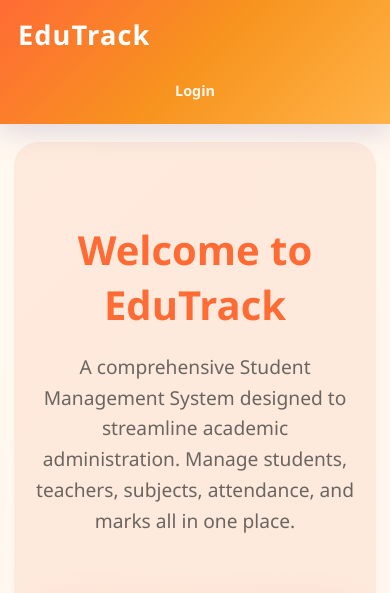
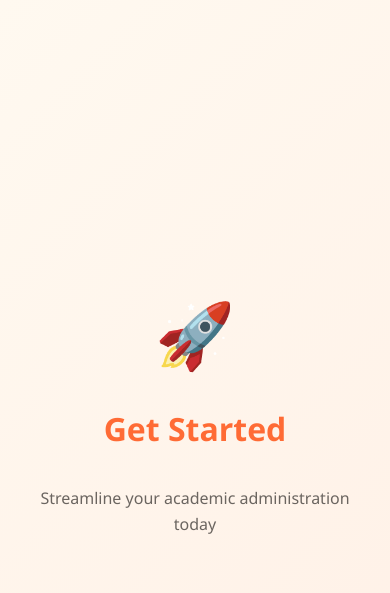
Before and after one commit to saiprudhvi01/Student-Management-System, a Flask app: page / in a window 390 px wide. Shown: the top 593 px of the page. Run offline with Flask 3, Linux system fonts and the light colour scheme.

Commit message:
Update landing and authentication pages
Co-authored-by: Copilot <223556219+Copilot@users.noreply.github.com>

```diff
--- a/app.py
+++ b/app.py
@@ -102,6 +102,13 @@ def load_user(user_id):
 
 
 @app.route("/")
+def intro():
+    if current_user.is_authenticated:
+        return redirect(url_for("dashboard"))
+    return render_template("intro.html")
+
+
+@app.route("/landing")
 def landing():
     if current_user.is_authenticated:
         return redirect(url_for("dashboard"))
--- a/static/style.css
+++ b/static/style.css
@@ -256,12 +256,13 @@ tbody tr:nth-child(even) {
     nav h2 {
         width: 100%;
         margin-bottom: 8px;
+        font-size: 1.4rem;
     }
 
     nav a {
         flex: 1 1 auto;
         text-align: center;
-        font-size: 0.9rem;
+        font-size: 0.85rem;
         padding: 8px 10px;
     }
 
@@ -278,6 +279,7 @@ tbody tr:nth-child(even) {
     button {
         width: 100%;
         flex-basis: 100%;
+        font-size: 0.95rem;
     }
 
     .card {
@@ -289,16 +291,25 @@ tbody tr:nth-child(even) {
         padding: 26px 18px;
     }
 
+    .login-box h1 {
+        font-size: 1.8rem;
+    }
+
+    .login-box p {
+        font-size: 0.95rem;
+    }
+
     .hero-section {
         padding: 40px 20px;
+        margin-top: 20px;
     }
 
     .hero-section h1 {
-        font-size: 2rem;
+        font-size: 1.8rem;
     }
 
     .hero-section p {
-        font-size: 1rem;
+        font-size: 0.95rem;
     }
 
     .features-grid {
@@ -307,6 +318,117 @@ tbody tr:nth-child(even) {
 
     .landing-image {
         height: 200px;
+    }
+
+    .feature-card {
+        padding: 20px;
+    }
+
+    .feature-icon {
+        font-size: 2rem;
+    }
+
+    .feature-card h3 {
+        font-size: 1.1rem;
+    }
+
+    .feature-card p {
+        font-size: 0.9rem;
+    }
+
+    .cta-section {
+        padding: 40px 20px;
+    }
+
+    .cta-button {
+        padding: 14px 30px;
+        font-size: 1rem;
+    }
+
+    h1 {
+        font-size: 1.5rem;
+    }
+
+    h2 {
+        font-size: 1.3rem;
+    }
+
+    h3 {
+        font-size: 1.1rem;
+    }
+
+    .table-wrap {
+        margin-top: 15px;
+    }
+
+    table {
+        font-size: 0.85rem;
+    }
+
+    th,
+    td {
+        padding: 10px 12px;
+    }
+
+    .search-filter-bar {
+        flex-direction: column;
+    }
+
+    .search-filter-bar input,
+    .search-filter-bar select {
+        width: 100%;
+        min-width: auto;
+    }
+
+    .action-buttons {
+        flex-direction: column;
+    }
+
+    .action-buttons button,
+    .action-buttons form {
+        width: 100%;
+    }
+
+    .pagination button {
+        padding: 8px 12px;
+        font-size: 0.85rem;
+    }
+
+    /* Modal improvements for mobile */
+    #editModal > div {
+        width: 95%;
+        padding: 20px;
+    }
+
+    #editModal label {
+        font-size: 0.9rem;
+    }
+
+    #editModal input,
+    #editModal select {
+        font-size: 0.9rem;
+        padding: 10px;
+    }
+
+    /* Intro slideshow mobile improvements */
+    .slide h1 {
+        font-size: 1.8rem;
+    }
+
+    .slide p {
+        font-size: 1rem;
+        padding: 0 20px;
+    }
+
+    .slide-icon {
+        font-size: 3rem;
+    }
+
+    .skip-btn {
+        padding: 8px 16px;
+        font-size: 0.85rem;
+        bottom: 15px;
+        right: 15px;
     }
 }
 
--- /dev/null
+++ b/templates/intro.html
@@ -0,0 +1,197 @@
+<!DOCTYPE html>
+<html>
+
+<head>
+
+    <title>EduTrack - Student Management System</title>
+
+    <link
+        rel="stylesheet"
+        href="{{ url_for('static', filename='style.css') }}"
+    >
+
+    <style>
+        .intro-slideshow {
+            position: fixed;
+            top: 0;
+            left: 0;
+            width: 100%;
+            height: 100%;
+            background: linear-gradient(135deg, var(--bg-1), var(--bg-2));
+            display: flex;
+            flex-direction: column;
+            justify-content: center;
+            align-items: center;
+            z-index: 10000;
+        }
+
+        .slide {
+            position: absolute;
+            width: 100%;
+            height: 100%;
+            display: flex;
+            flex-direction: column;
+            justify-content: center;
+            align-items: center;
+            opacity: 0;
+            transition: opacity 0.8s ease-in-out;
+            text-align: center;
+            padding: 20px;
+        }
+
+        .slide.active {
+            opacity: 1;
+        }
+
+        .slide h1 {
+            font-size: clamp(2rem, 6vw, 4rem);
+            color: var(--accent);
+            margin-bottom: 20px;
+            animation: slideUp 0.8s ease-out;
+        }
+
+        .slide p {
+            font-size: clamp(1rem, 3vw, 1.5rem);
+            color: var(--muted);
+            max-width: 600px;
+            line-height: 1.6;
+            animation: slideUp 0.8s ease-out 0.2s backwards;
+        }
+
+        .slide-icon {
+            font-size: clamp(4rem, 10vw, 6rem);
+            margin-bottom: 30px;
+            animation: scaleIn 0.8s ease-out;
+        }
+
+        @keyframes slideUp {
+            from {
+                transform: translateY(50px);
+                opacity: 0;
+            }
+            to {
+                transform: translateY(0);
+                opacity: 1;
+            }
+        }
+
+        @keyframes scaleIn {
+            from {
+                transform: scale(0);
+                opacity: 0;
+            }
+            to {
+                transform: scale(1);
+                opacity: 1;
+            }
+        }
+
+        .progress-bar {
+            position: absolute;
+            bottom: 50px;
+            left: 50%;
+            transform: translateX(-50%);
+            display: flex;
+            gap: 10px;
+        }
+
+        .progress-dot {
+            width: 12px;
+            height: 12px;
+            border-radius: 50%;
+            background: rgba(255, 107, 53, 0.3);
+            transition: background 0.3s ease;
+        }
+
+        .progress-dot.active {
+            background: var(--accent);
+        }
+
+        .skip-btn {
+            position: absolute;
+            bottom: 20px;
+            right: 20px;
+            padding: 10px 20px;
+            background: rgba(255, 107, 53, 0.2);
+            border: 1px solid var(--accent);
+            color: var(--accent);
+            border-radius: 20px;
+            cursor: pointer;
+            font-size: 0.9rem;
+            transition: all 0.3s ease;
+        }
+
+        .skip-btn:hover {
+            background: var(--accent);
+            color: white;
+        }
+    </style>
+
+</head>
+
+<body>
+
+<div class="intro-slideshow" id="introSlideshow">
+
+    <div class="slide active" id="slide1">
+        <div class="slide-icon">🎓</div>
+        <h1>Welcome to EduTrack</h1>
+        <p>Your complete Student Management Solution</p>
+    </div>
+
+    <div class="slide" id="slide2">
+        <div class="slide-icon">📊</div>
+        <h1>Track Everything</h1>
+        <p>Students, Teachers, Subjects, Attendance & Marks</p>
+    </div>
+
+    <div class="slide" id="slide3">
+        <div class="slide-icon">🚀</div>
+        <h1>Get Started</h1>
+        <p>Streamline your academic administration today</p>
+    </div>
+
+    <div class="progress-bar">
+        <div class="progress-dot active" id="dot1"></div>
+        <div class="progress-dot" id="dot2"></div>
+        <div class="progress-dot" id="dot3"></div>
+    </div>
+
+    <button class="skip-btn" onclick="skipIntro()">Skip</button>
+
+</div>
+
+<script>
+    let currentSlide = 1;
+    const totalSlides = 3;
+    const slideDuration = 3000;
+
+    function showSlide(n) {
+        for (let i = 1; i <= totalSlides; i++) {
+            document.getElementById('slide' + i).classList.remove('active');
+            document.getElementById('dot' + i).classList.remove('active');
+        }
+        document.getElementById('slide' + n).classList.add('active');
+        document.getElementById('dot' + n).classList.add('active');
+    }
+
+    function nextSlide() {
+        currentSlide++;
+        if (currentSlide > totalSlides) {
+            window.location.href = "{{ url_for('landing') }}";
+        } else {
+            showSlide(currentSlide);
+            setTimeout(nextSlide, slideDuration);
+        }
+    }
+
+    function skipIntro() {
+        window.location.href = "{{ url_for('landing') }}";
+    }
+
+    setTimeout(nextSlide, slideDuration);
+</script>
+
+</body>
+
+</html>
--- a/templates/landing.html
+++ b/templates/landing.html
@@ -33,9 +33,10 @@
             </p>
 
             <img
-                src="https://images.unsplash.com/photo-1523050854058-8df90110c9f1?w=800&h=400&fit=crop"
+                src="https://images.unsplash.com/photo-1509062522246-3755977927d7?w=800&h=400&fit=crop"
                 alt="Students studying together"
                 class="landing-image"
+                onerror="this.src='https://via.placeholder.com/800x400/ff6b35/ffffff?text=EduTrack+Student+Management'"
             >
 
         </div>
--- a/templates/login.html
+++ b/templates/login.html
@@ -43,7 +43,7 @@
     </form>
 
     <p class="demo">
-        <a href="{{ url_for('landing') }}" style="color: var(--muted);">Back to Home</a>
+        <a href="{{ url_for('intro') }}" style="color: var(--muted);">Back to Home</a>
     </p>
 
     <p class="demo">
--- a/templates/register.html
+++ b/templates/register.html
@@ -75,7 +75,7 @@
     </p>
 
     <p class="demo">
-        <a href="{{ url_for('landing') }}" style="color: var(--muted);">Back to Home</a>
+        <a href="{{ url_for('intro') }}" style="color: var(--muted);">Back to Home</a>
     </p>
 
 </div>
```
